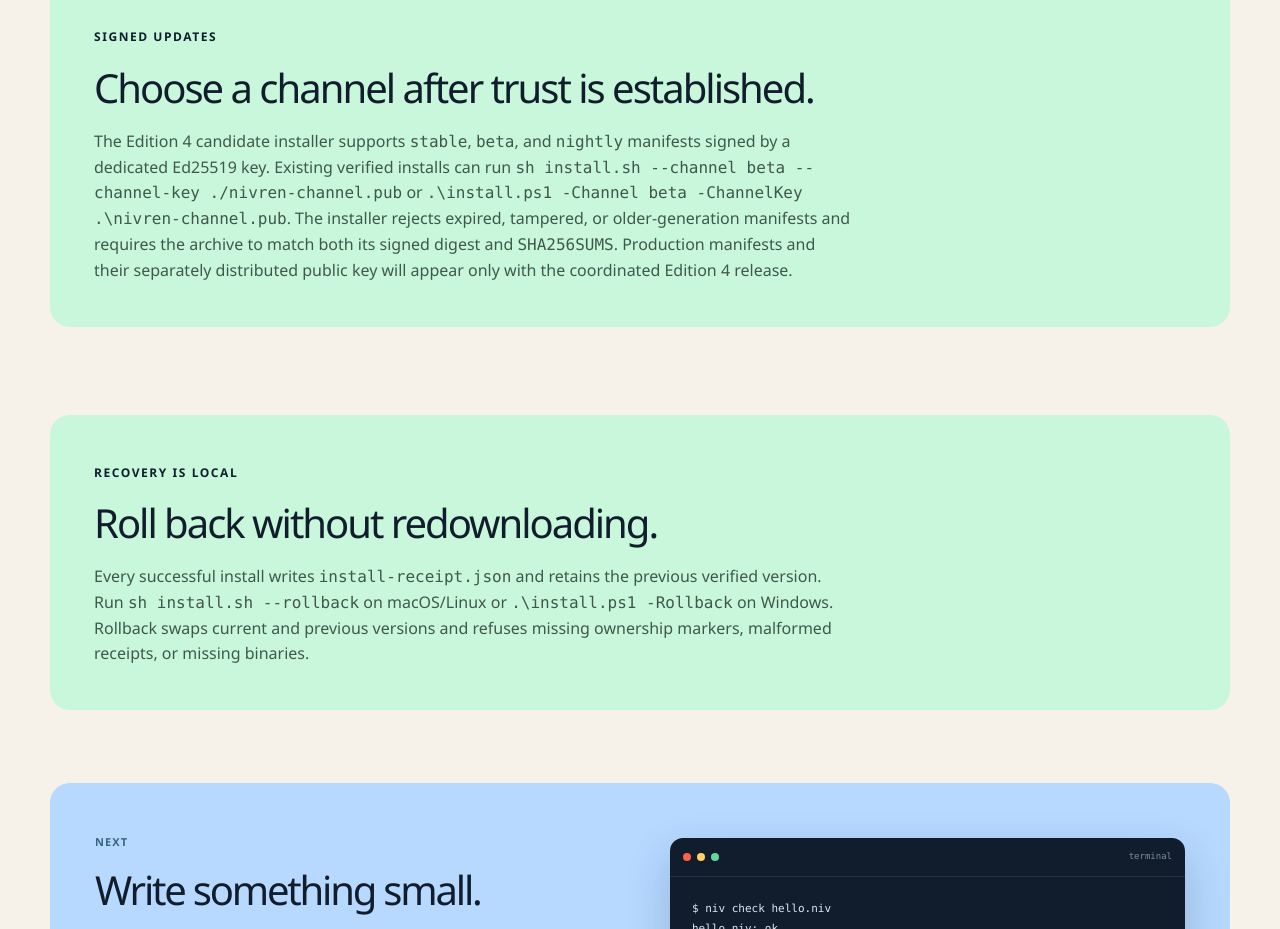
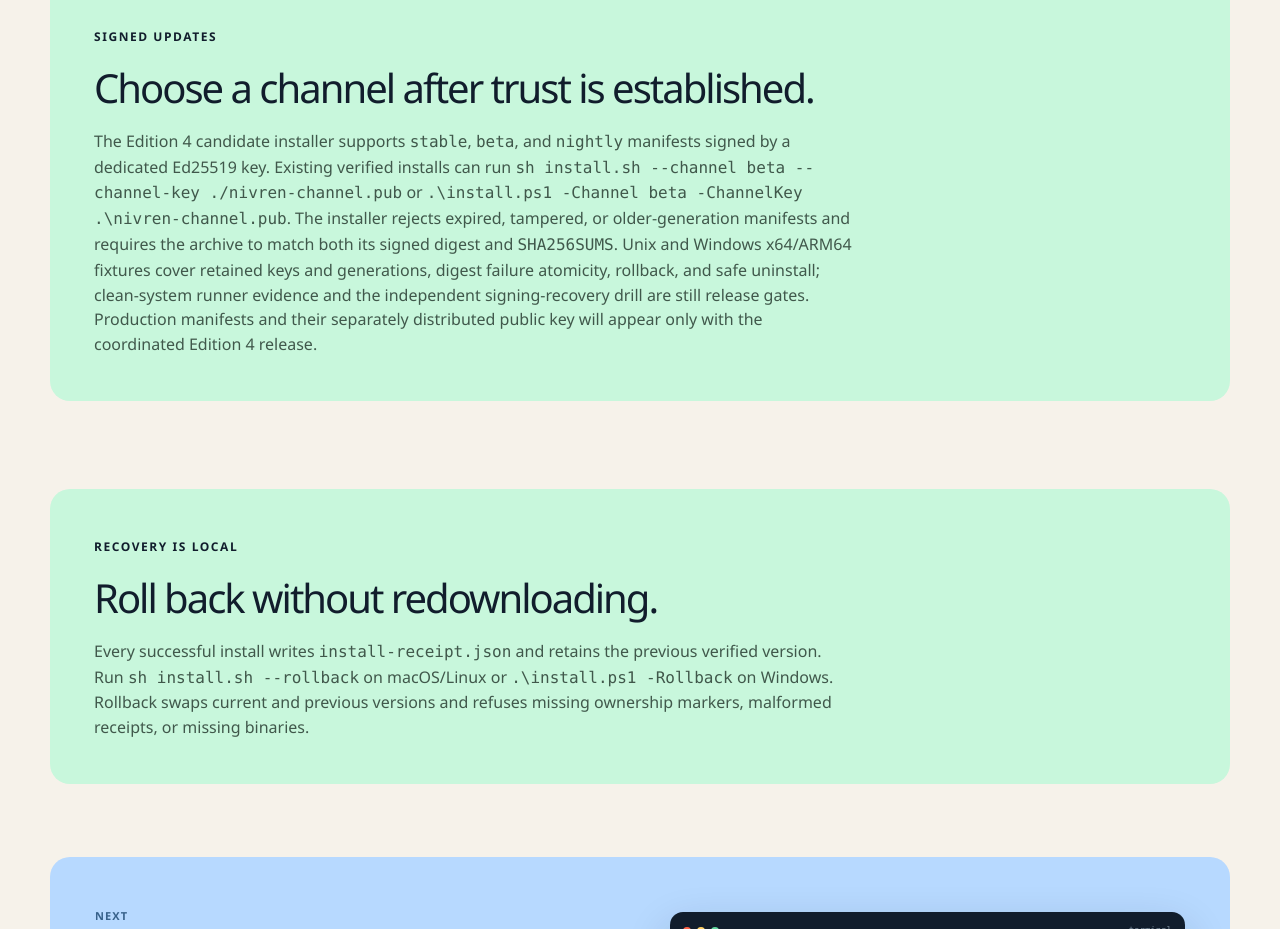
Before and after one commit to violetweather/nivren-site, a Next.js app: page /install in a window 1280 px wide. Shown: the part 1200-2129 px from the top of the page. Built offline with nearby package versions, Linux system fonts and the light colour scheme.

Commit message:
Document workspace and recovery proof

```diff
--- a/app/docs/DocsExplorer.tsx
+++ b/app/docs/DocsExplorer.tsx
@@ -193,7 +193,7 @@ needs Native
   },
   {
     id: "tooling", title: "Tooling and workspaces", group: "Tools", summary: "Use one formatter, language server, debugger protocol, profiler, and workspace workflow.", search: "fmt lsp dap debug profile coverage benchmark workspace incremental",
-    paragraphs: ["niv-workspace.toml lists up to 256 normalized members in explicit order. check, build, test, bench, and ship retain each member's content fingerprint. niv bench reports warmups, 15 samples, median, p95, minimum, and versioned JSON. Property, compatibility, fuzz-smoke, and deterministic-time test profiles have first-class commands.", "The LSP provides diagnostics, completion, formatting, and Unicode-correct workspace rename. VS Code now registers Edition 4 highlighting and a niv dap launch adapter. The bounded DAP endpoint supports protocol framing and core requests; real pause/resume semantics and multi-editor evidence remain unfinished."],
+    paragraphs: ["niv-workspace.toml lists up to 256 normalized members. Nivren schedules exact-version internal dependencies first, preserves declaration order among independent members, and rejects cycles or member-version drift. check, build, test, bench, and ship retain each member's content fingerprint. niv bench reports warmups, 15 samples, median, p95, minimum, and versioned JSON. Property, compatibility, fuzz-smoke, and deterministic-time test profiles have first-class commands.", "niv profile reports execution and operation counts, allocation and garbage-collection work, materialized plans and ordered effects, async spawns/joins/cancellations/waits, and JIT/native decisions without recording source, values, secrets, or absolute project paths. The LSP provides diagnostics, completion, formatting, and Unicode-correct workspace rename. VS Code registers Edition 4 highlighting and a niv dap launch adapter; real pause/resume semantics and multi-editor evidence remain unfinished."],
     command: `niv workspace check .
 niv workspace test .
 niv workspace bench .
@@ -211,7 +211,7 @@ niv coverage app.niv`,
   },
   {
     id: "cli", title: "CLI reference", group: "Tools", summary: "The candidate command surface at a glance.", search: "cli new add dev check test bench build explain ship install registry dap",
-    paragraphs: ["Core project commands, test profiles, deterministic time, verified cache management, and signed-channel verification are implemented. Complete DAP execution control, hosted recovery, clean-platform update evidence, and broader profiling remain Product Proof blockers."],
+    paragraphs: ["Core project commands, dependency-aware workspaces, test profiles, deterministic time, verified cache management, broad profiling, and signed-channel verification are implemented. Complete DAP execution control, hosted recovery, clean-platform update evidence, and independent audit evidence remain Product Proof blockers."],
     command: `niv new <project>          niv add <package> <version>
 niv dev [project]          niv check <path>
 niv test [path]            niv test --time <unix> [path]
--- a/app/install/page.tsx
+++ b/app/install/page.tsx
@@ -11,7 +11,7 @@ export default function InstallPage() {
     <div className="shell content-shell install-content">
       <div className="notice"><span className="notice-mark">✓</span><div><strong>The Edition {publicRelease.edition} beta is ready</strong>The guided installer downloads the correct {publicRelease.version} archive, checks its SHA-256 digest, and can configure PATH and VS Code for you.</div></div>
       <InstallChooser />
-      <section className="docs-callout"><span className="kicker">Signed updates</span><h2>Choose a channel after trust is established.</h2><p>The Edition 4 candidate installer supports <code>stable</code>, <code>beta</code>, and <code>nightly</code> manifests signed by a dedicated Ed25519 key. Existing verified installs can run <code>sh install.sh --channel beta --channel-key ./nivren-channel.pub</code> or <code>.\install.ps1 -Channel beta -ChannelKey .\nivren-channel.pub</code>. The installer rejects expired, tampered, or older-generation manifests and requires the archive to match both its signed digest and <code>SHA256SUMS</code>. Production manifests and their separately distributed public key will appear only with the coordinated Edition 4 release.</p></section>
+      <section className="docs-callout"><span className="kicker">Signed updates</span><h2>Choose a channel after trust is established.</h2><p>The Edition 4 candidate installer supports <code>stable</code>, <code>beta</code>, and <code>nightly</code> manifests signed by a dedicated Ed25519 key. Existing verified installs can run <code>sh install.sh --channel beta --channel-key ./nivren-channel.pub</code> or <code>.\install.ps1 -Channel beta -ChannelKey .\nivren-channel.pub</code>. The installer rejects expired, tampered, or older-generation manifests and requires the archive to match both its signed digest and <code>SHA256SUMS</code>. Unix and Windows x64/ARM64 fixtures cover retained keys and generations, digest failure atomicity, rollback, and safe uninstall; clean-system runner evidence and the independent signing-recovery drill are still release gates. Production manifests and their separately distributed public key will appear only with the coordinated Edition 4 release.</p></section>
       <section className="docs-callout"><span className="kicker">Recovery is local</span><h2>Roll back without redownloading.</h2><p>Every successful install writes <code>install-receipt.json</code> and retains the previous verified version. Run <code>sh install.sh --rollback</code> on macOS/Linux or <code>.\install.ps1 -Rollback</code> on Windows. Rollback swaps current and previous versions and refuses missing ownership markers, malformed receipts, or missing binaries.</p></section>
       <section className="next-steps">
         <div><span className="step-label">Next</span><h2>Write something small.</h2><p>Follow the quickstart to check and run a complete first program, then turn it into a project.</p><Link className="button primary" href="/docs">Open quickstart →</Link></div>
```
